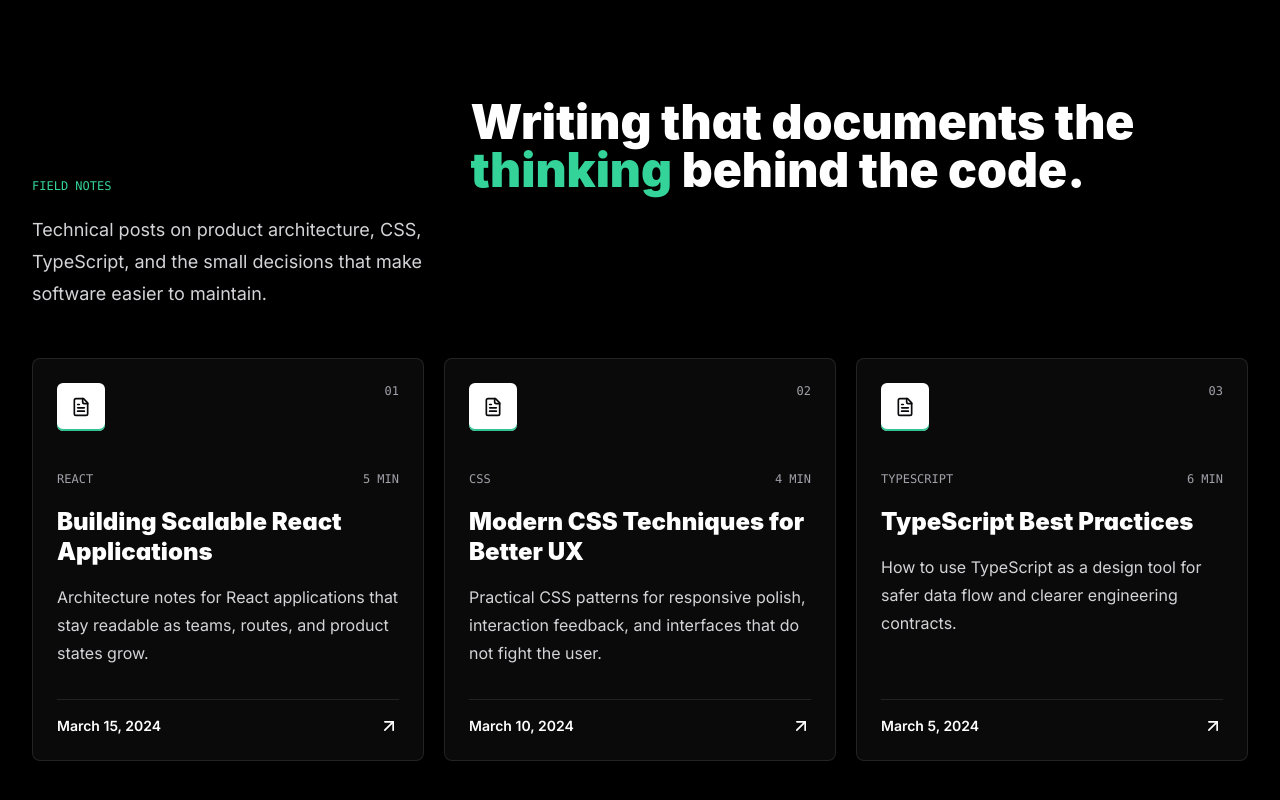
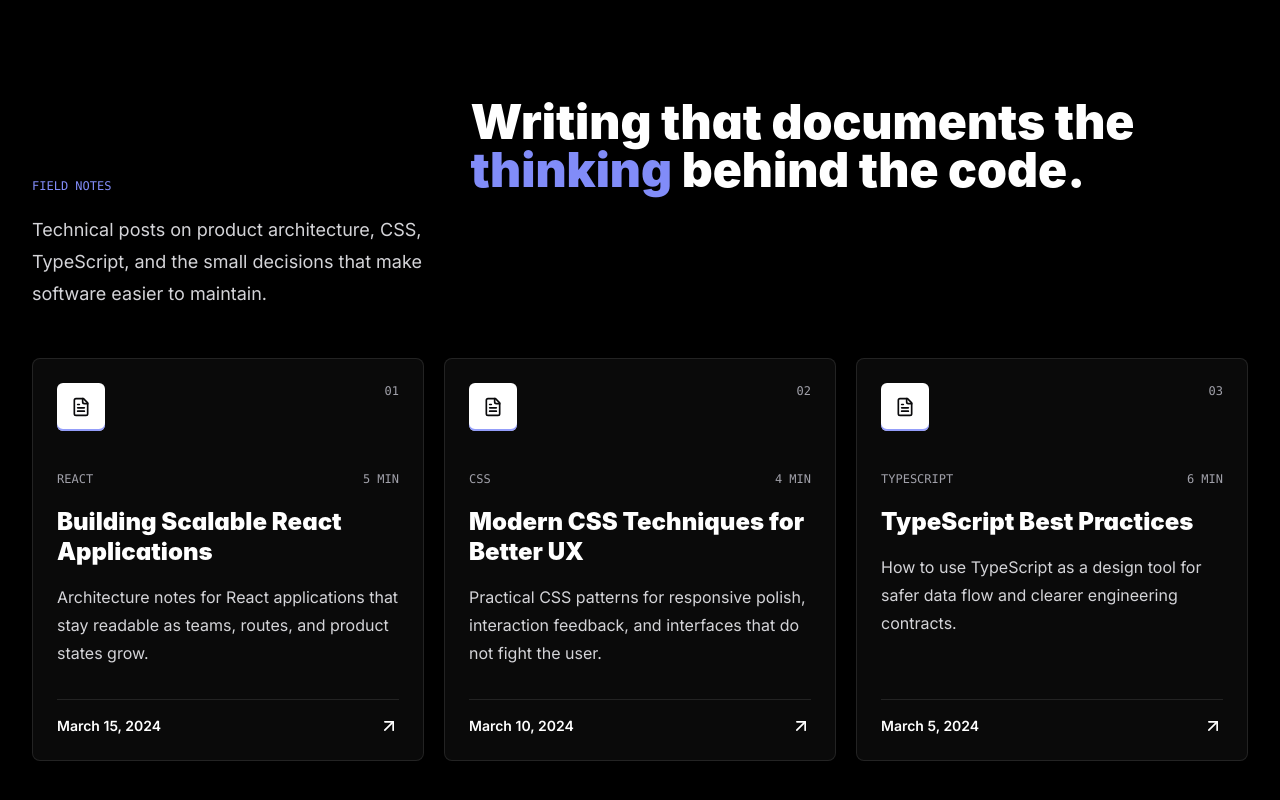
Before and after one commit to devanshu1010/devanshu-chhipani, a React (Vite) app: page / in a window 1280 px wide. Shown: the part 3497-4297 px from the top of the page. Built offline with nearby package versions, Linux system fonts and the light colour scheme; a web font is replaced by a local one.

Commit message:
Changes
Co-authored-by: devanshu1010 <96529796+devanshu1010@users.noreply.github.com>

```diff
--- a/src/components/Blog.tsx
+++ b/src/components/Blog.tsx
@@ -33,9 +33,9 @@ const Blog = () => {
     <section id="blog" className="relative overflow-hidden px-4 py-20 sm:px-6 md:py-28 lg:px-8">
       <div className="relative mx-auto max-w-7xl">
         <div className="mb-12 grid gap-5 lg:grid-cols-[0.7fr_1.3fr] lg:items-end">
-          <p className="font-mono text-xs uppercase text-emerald-600 dark:text-emerald-400">Field notes</p>
+          <p className="font-mono text-xs uppercase text-indigo-600 dark:text-indigo-400">Field notes</p>
           <h2 className="text-4xl font-black leading-tight tracking-normal text-zinc-950 dark:text-white sm:text-5xl">
-            Writing that documents the <span className="text-emerald-600 dark:text-emerald-400">thinking</span> behind the code.
+            Writing that documents the <span className="text-indigo-600 dark:text-indigo-400">thinking</span> behind the code.
           </h2>
           <p className="text-lg leading-8 text-zinc-600 dark:text-zinc-300">
             Technical posts on product architecture, CSS, TypeScript, and the small decisions that make software easier to maintain.
@@ -45,9 +45,9 @@ const Blog = () => {
         <div className="grid grid-cols-1 gap-5 md:grid-cols-3">
           {blogPosts.map((post, index) => (
             <Link key={post.slug} to={`/blog/${post.slug}`} className="group block">
-              <article className="flex h-full min-h-[320px] flex-col rounded-lg border border-black/10 bg-[#ffffff]/85 p-6 transition-all duration-300 hover:-translate-y-1 hover:border-emerald-500/55 hover:shadow-[10px_10px_0_rgba(16,185,129,0.14)] dark:border-white/10 dark:bg-white/[0.04] dark:hover:border-emerald-400/45 dark:hover:shadow-[10px_10px_0_rgba(16,185,129,0.10)]">
+              <article className="flex h-full min-h-[320px] flex-col rounded-lg border border-black/10 bg-[#ffffff]/85 p-6 transition-all duration-300 hover:-translate-y-0.5 hover:border-indigo-500/30 dark:border-white/10 dark:bg-white/[0.04] dark:hover:border-indigo-400/30">
                 <div className="mb-10 flex items-start justify-between gap-4">
-                  <div className="grid h-12 w-12 place-items-center rounded-md bg-zinc-950 text-[#ffffff] shadow-[inset_0_-2px_0_rgba(16,185,129,0.85)] dark:bg-white dark:text-zinc-950">
+                  <div className="grid h-12 w-12 place-items-center rounded-md bg-zinc-950 text-[#ffffff] shadow-[inset_0_-2px_0_rgba(79,70,229,0.85)] dark:bg-white dark:text-zinc-950 dark:shadow-[inset_0_-2px_0_rgba(129,140,248,0.85)]">
                     <FileText className="h-5 w-5" />
                   </div>
                   <span className="font-mono text-xs uppercase text-zinc-500 dark:text-zinc-400">0{index + 1}</span>
@@ -58,7 +58,7 @@ const Blog = () => {
                   <span>{post.readTime}</span>
                 </div>
 
-                <h3 className="mb-4 text-2xl font-black leading-tight tracking-normal text-zinc-950 transition-colors group-hover:text-emerald-700 dark:text-white dark:group-hover:text-emerald-400">
+                <h3 className="mb-4 text-2xl font-black leading-tight tracking-normal text-zinc-950 transition-colors group-hover:text-indigo-600 dark:text-white dark:group-hover:text-indigo-400">
                   {post.title}
                 </h3>
 
@@ -66,7 +66,7 @@ const Blog = () => {
 
                 <div className="flex items-center justify-between border-t border-zinc-950/10 pt-4 text-sm font-semibold text-zinc-950 dark:border-white/10 dark:text-white">
                   <span>{post.date}</span>
-                  <ArrowUpRight className="h-5 w-5 transition-all group-hover:-translate-y-0.5 group-hover:translate-x-0.5 group-hover:text-emerald-600 dark:group-hover:text-emerald-400" />
+                  <ArrowUpRight className="h-5 w-5 transition-all group-hover:-translate-y-0.5 group-hover:translate-x-0.5 group-hover:text-indigo-600 dark:group-hover:text-indigo-400" />
                 </div>
               </article>
             </Link>
```
